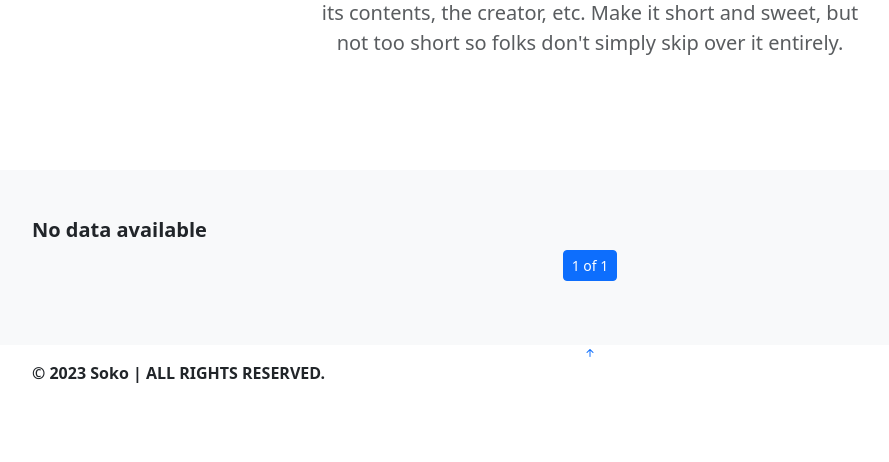
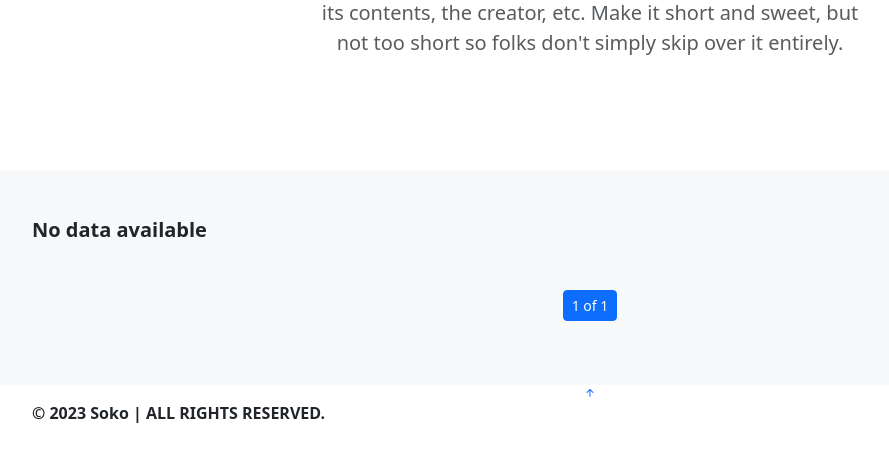
Before and after one commit to morikeli/soko-treasures, a Django app: page / in a window 1280 px wide. Shown: the part 248-710 px from the top of the page, without its empty margins (50-939 px from the left). Run offline with Django 4.2, Linux system fonts and the light colour scheme; data that the repository does not hold is empty.

Commit message:
updated index page -> pagination

```diff
--- a/customers/templates/customers/index.html
+++ b/customers/templates/customers/index.html
@@ -53,7 +53,8 @@
 					<h5 class="fw-bold">No data available</h5>
 					{% endfor %}
 				</div>
-
+				<div class="row pt-4 mt-3">
+					<div class="col-sm-12 col-md-12">
 						<nav aria-label="Pages">
 							<ul class="pagination pagination-sm justify-content-center">
 								{% if page.has_previous %}
@@ -75,6 +76,9 @@
 						</nav>
 					</div>
 				</div>
+
+			</div>
+		</div>
 	</main>
 	{% endblock %}
 </body>
```
Lines whose indentation alone changed are shown as unchanged.
